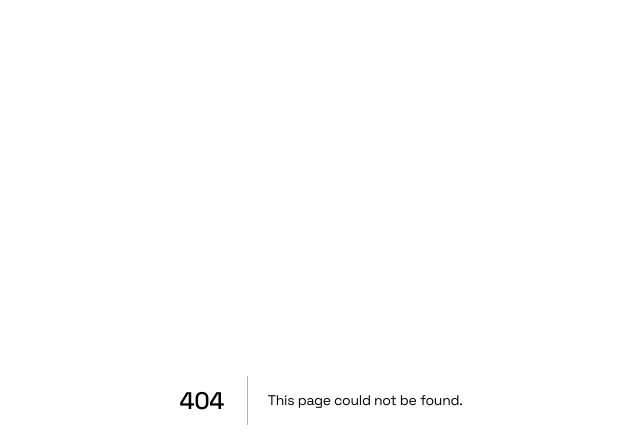
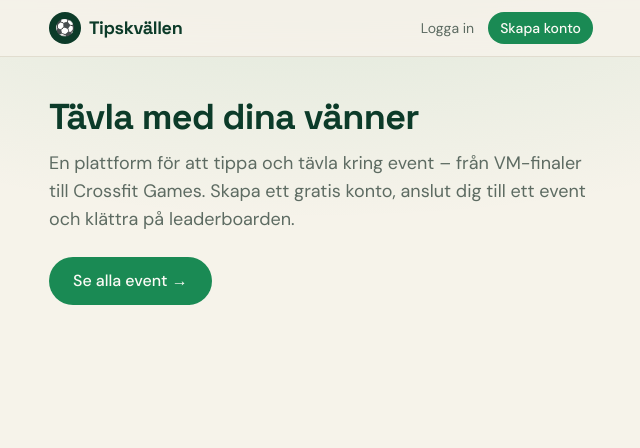
Before and after one commit to andersbehrmann/betting, a Next.js app: page / in a window 1280 px wide. Before the commit this address had no page. Shown: the top 448 px of the page, without its empty margins (319-959 px from the left). Built offline with nearby package versions, Linux system fonts and the light colour scheme; no server answers.

Commit message:
feat: rot / blir plattformslandning, event-intro flyttad från /events

```diff
--- a/app/events/page.tsx
+++ b/app/events/page.tsx
@@ -15,19 +15,6 @@ export default async function EventsPage() {
       <SiteHeader right={<AuthNav />} />
 
       <main className="mx-auto max-w-xl px-4 pb-16 pt-6">
-        {/* Publik intro – vad handlar det om? */}
-        <section className="mb-8">
-          <h1 className="font-display text-3xl font-bold text-pitch">Tävla med dina vänner</h1>
-          <p className="mt-2 text-muted">
-            En plattform för att tippa och tävla kring event – från VM-finaler till Crossfit Games.
-            Skapa ett gratis konto, anslut dig till ett event och klättra på leaderboarden.
-          </p>
-          <p className="mt-2 text-sm text-muted">
-            Betting-event bygger på att deltagarna gör upp sinsemellan – vi håller koll på tips,
-            resultat och ställning. Poäng-event ger poäng för rätt svar.
-          </p>
-        </section>
-
         <h2 className="mb-3 font-display text-lg font-bold text-pitch">Aktuella event</h2>
 
         {events.length === 0 ? (
--- /dev/null
+++ b/app/page.tsx
@@ -0,0 +1,26 @@
+import Link from "next/link";
+import { SiteHeader } from "@/components/site-header";
+import { AuthNav } from "@/components/auth/auth-nav";
+
+export const dynamic = "force-dynamic";
+
+export default function LandingPage() {
+  return (
+    <>
+      <SiteHeader right={<AuthNav />} />
+      <main className="mx-auto max-w-xl px-4 pb-16 pt-10">
+        <h1 className="font-display text-4xl font-bold text-pitch">Tävla med dina vänner</h1>
+        <p className="mt-3 text-lg text-muted">
+          En plattform för att tippa och tävla kring event – från VM-finaler till Crossfit Games.
+          Skapa ett gratis konto, anslut dig till ett event och klättra på leaderboarden.
+        </p>
+        <Link
+          href="/events"
+          className="mt-6 inline-block rounded-[var(--radius-pill)] bg-grass px-6 py-3 font-medium text-chalk hover:bg-grass-bright"
+        >
+          Se alla event →
+        </Link>
+      </main>
+    </>
+  );
+}
```
